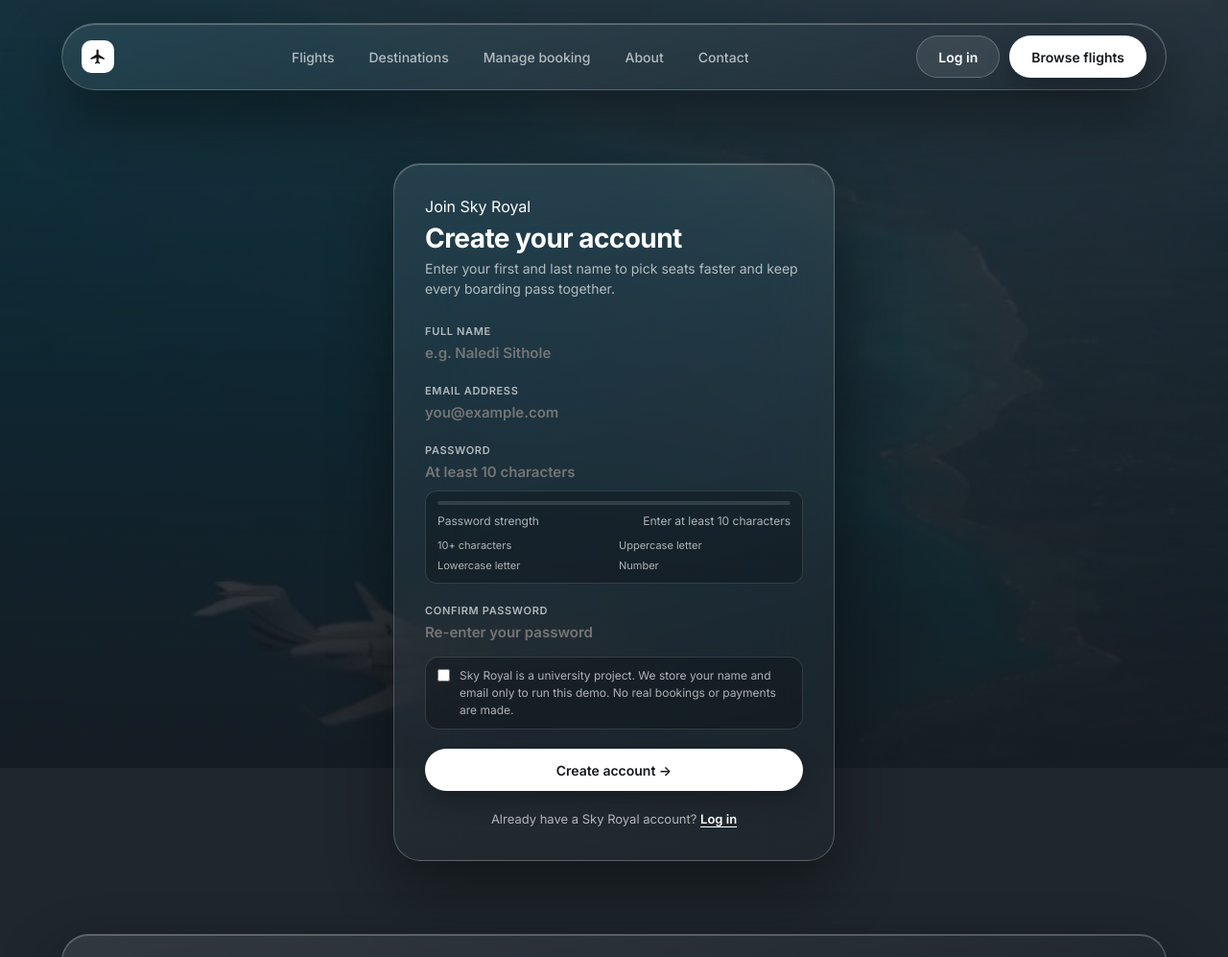
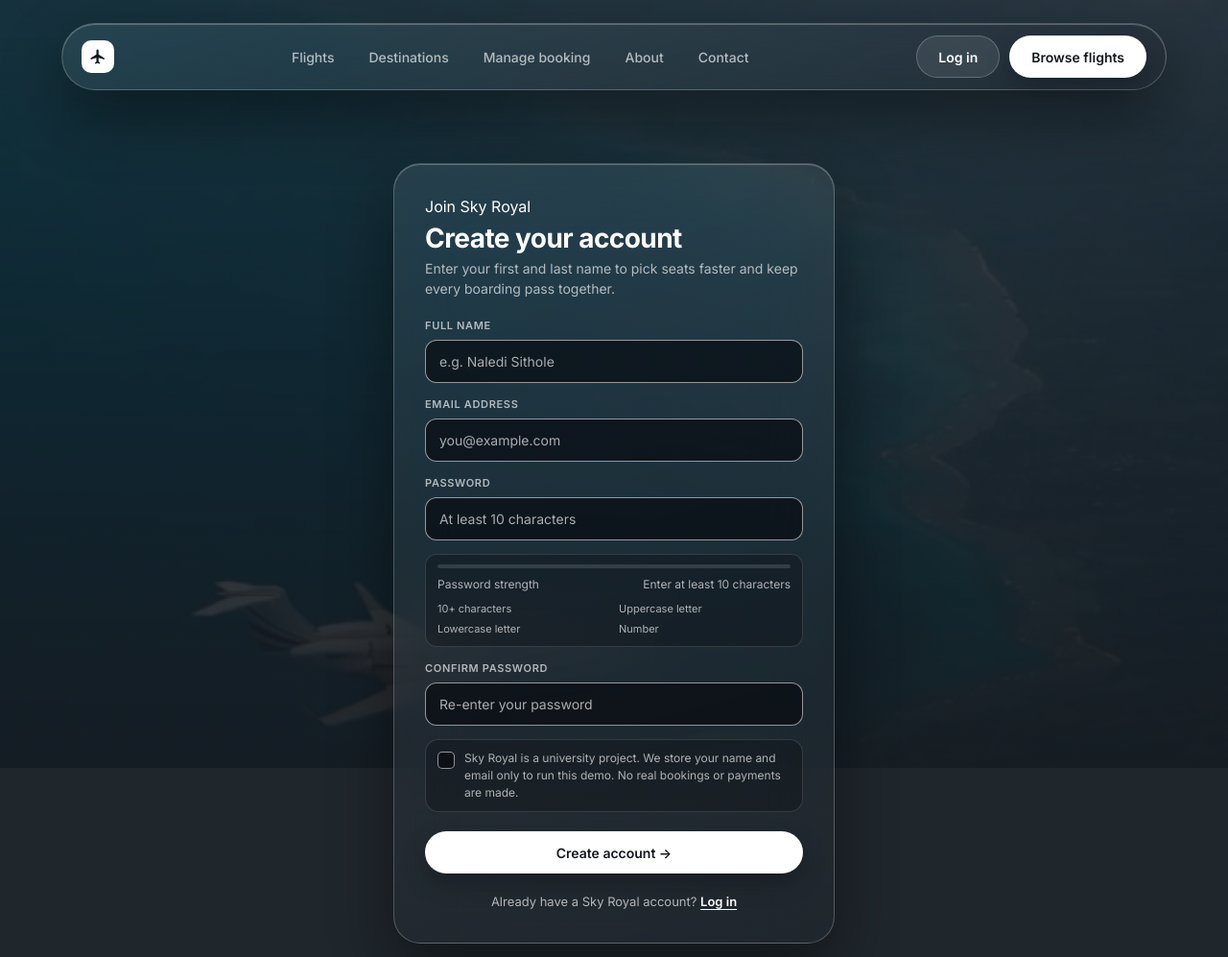
Before and after one commit to zennin7/flight-reservation-system, a Spring app: page /register in a window 1280 px wide. Shown: the top 997 px of the page at 96% size. Run offline with Thymeleaf, Linux system fonts and the light colour scheme; the template is opened without the code that fills it, so the values that code supplies are empty.

Commit message:
P2 Step 0: update welcome copy, add high-contrast auth inputs and custom consent checkbox
Co-authored-by: SinikiweMasondo <osmasondo06@gmail.com>
Co-authored-by: ThelediMaluleka <theledimaluleka@gmail.com>

```diff
--- a/core/src/main/resources/email/welcome.html
+++ b/core/src/main/resources/email/welcome.html
@@ -57,7 +57,7 @@
               <h1 style="margin:0 0 12px 0; font-size:28px; line-height:1.22; font-weight:700; letter-spacing:-0.02em; color:#ffffff;"
                   th:text="${'Welcome aboard, ' + firstName + '.'}">Welcome aboard, Traveller.</h1>
               <p style="margin:0 0 22px 0; font-size:15px; line-height:1.6; color:#cfd5dc;">
-                Hi <span th:text="${fullName}" style="color:#ffffff; font-weight:600;">Traveller Name</span>, your Sky Royal profile is active and you are signed in. Everything is set for calm, clear flight booking from search to gate.
+                Hi <span th:text="${fullName}" style="color:#ffffff; font-weight:600;">Traveller Name</span>, your Sky Royal profile is active. Everything is set for calm, clear flight booking from search to gate.
               </p>
 
               <!-- Three Highlights -->
@@ -83,7 +83,7 @@
                         <td width="30" valign="top" style="width:30px; font-size:13px; font-weight:700; color:#4da3ff; padding-top:2px;">02</td>
                         <td valign="top">
                           <div style="font-size:14px; font-weight:700; color:#ffffff; margin:0 0 4px 0;">Fares you can see the reason for</div>
-                          <div style="font-size:13px; line-height:1.5; color:#b8c0c9;">Transparent base and cabin pricing upfront, with no hidden checkout fees.</div>
+                          <div style="font-size:13px; line-height:1.5; color:#b8c0c9;">See the base fare plus any demand and timing adjustment before you pay.</div>
                         </td>
                       </tr>
                     </table>
@@ -97,7 +97,7 @@
                         <td width="30" valign="top" style="width:30px; font-size:13px; font-weight:700; color:#4da3ff; padding-top:2px;">03</td>
                         <td valign="top">
                           <div style="font-size:14px; font-weight:700; color:#ffffff; margin:0 0 4px 0;">A boarding pass with a QR code you can verify</div>
-                          <div style="font-size:13px; line-height:1.5; color:#b8c0c9;">Retrieve your booking anytime with a scannable pass and downloadable PDF voucher.</div>
+                          <div style="font-size:13px; line-height:1.5; color:#b8c0c9;">View it online or download the PDF boarding pass.</div>
                         </td>
                       </tr>
                     </table>
--- a/core/src/main/resources/email/welcome.txt
+++ b/core/src/main/resources/email/welcome.txt
@@ -3,12 +3,12 @@ SKY ROYAL
 
 Welcome aboard, [(${firstName})].
 
-Hi [(${fullName})], your Sky Royal profile is active and you are signed in. Everything is set for calm, clear flight booking from search to gate.
+Hi [(${fullName})], your Sky Royal profile is active. Everything is set for calm, clear flight booking from search to gate.
 
 What you can do with Sky Royal:
 - Pick your exact seat on a live seat map
-- Fares you can see the reason for
-- A boarding pass with a QR code you can verify
+- Fares you can see the reason for: see the base fare plus any demand and timing adjustment before you pay.
+- A boarding pass with a QR code you can verify: view it online or download the PDF boarding pass.
 
 Your username: [(${username})]
 (You can sign in with either your username or email address.)
--- a/web/src/main/resources/static/css/glass-web.css
+++ b/web/src/main/resources/static/css/glass-web.css
@@ -39,6 +39,12 @@
     --glass-seat-free-edge: rgba(165, 180, 252, 0.78);
     --glass-seat-free-glow: 0 0 12px rgba(129, 140, 248, 0.32), inset 0 1px 0 rgba(255, 255, 255, 0.32);
     --glass-seat-yours-glow: 0 0 18px rgba(255, 255, 255, 0.58);
+    --glass-input-bg: rgba(9, 13, 18, 0.72);
+    --glass-input-bg-focus: rgba(12, 18, 25, 0.86);
+    --glass-input-border: rgba(255, 255, 255, 0.56);
+    --glass-input-border-hover: rgba(255, 255, 255, 0.80);
+    --glass-input-placeholder: rgba(255, 255, 255, 0.65);
+    --glass-input-focus-ring: 0 0 0 3px rgba(77, 163, 255, 0.44);
 }
 
 *, *::before, *::after {
@@ -182,6 +188,8 @@ main, section, .glass-panel, .routes-panel, .routes-table-wrap {
     font-weight: 700;
     font-size: 17px;
     letter-spacing: -0.02em;
+    white-space: nowrap;
+    flex-shrink: 0;
 }
 
 .nav-brand-badge {
@@ -215,6 +223,7 @@ main, section, .glass-panel, .routes-panel, .routes-table-wrap {
     font-size: 14px;
     font-weight: 500;
     color: var(--glass-text-muted);
+    white-space: nowrap;
     transition: background-color 0.15s ease, color 0.15s ease;
 }
 
@@ -1070,6 +1079,12 @@ main, section, .glass-panel, .routes-panel, .routes-table-wrap {
     pointer-events: none;
 }
 
+.auth-form .field-group {
+    display: flex;
+    flex-direction: column;
+    gap: 6px;
+}
+
 .field-group,
 .field-group .field-control {
     min-width: 0;
@@ -1077,7 +1092,40 @@ main, section, .glass-panel, .routes-panel, .routes-table-wrap {
     width: 100%;
 }
 
-.field-control.is-invalid {
+.auth-form .field-control {
+    background: var(--glass-input-bg);
+    border: 1px solid var(--glass-input-border);
+    border-radius: 12px;
+    padding: 12px 14px;
+    min-height: 44px;
+    font-size: 14px;
+    font-weight: 500;
+    line-height: 1.4;
+    color: var(--glass-text);
+    transition: border-color 140ms ease, background 140ms ease, box-shadow 140ms ease;
+}
+
+.auth-form .field-control::placeholder {
+    color: var(--glass-input-placeholder);
+    font-weight: 400;
+    opacity: 1;
+}
+
+.auth-form .field-control:hover {
+    border-color: var(--glass-input-border-hover);
+}
+
+.auth-form .field-control:focus,
+.auth-form .field-control:focus-visible {
+    background: var(--glass-input-bg-focus);
+    border-color: var(--glass-accent);
+    box-shadow: var(--glass-input-focus-ring);
+    outline: 2px solid var(--glass-accent);
+    outline-offset: 2px;
+}
+
+.field-control.is-invalid,
+.auth-form .field-control.is-invalid {
     border-color: var(--glass-danger);
     outline: 1px solid var(--glass-danger);
 }
@@ -1165,9 +1213,50 @@ main, section, .glass-panel, .routes-panel, .routes-table-wrap {
 }
 
 .consent-check {
+    appearance: none;
+    -webkit-appearance: none;
     margin-top: 2px;
+    width: 18px;
+    height: 18px;
     flex: 0 0 auto;
-    accent-color: var(--glass-accent);
+    border-radius: 5px;
+    border: 1.5px solid var(--glass-input-border);
+    background: var(--glass-input-bg);
+    display: inline-grid;
+    place-content: center;
+    cursor: pointer;
+    transition: background 140ms ease, border-color 140ms ease, box-shadow 140ms ease;
+}
+
+.consent-check::after {
+    content: "";
+    width: 5px;
+    height: 9px;
+    border-right: 2px solid var(--glass-ink);
+    border-bottom: 2px solid var(--glass-ink);
+    transform: rotate(42deg) scale(0);
+    transform-origin: center;
+    margin-top: -2px;
+    transition: transform 120ms ease;
+}
+
+.consent-check:hover {
+    border-color: var(--glass-input-border-hover);
+}
+
+.consent-check:focus-visible {
+    outline: 2px solid var(--glass-accent);
+    outline-offset: 2px;
+    box-shadow: var(--glass-input-focus-ring);
+}
+
+.consent-check:checked {
+    background: var(--glass-accent);
+    border-color: var(--glass-accent);
+}
+
+.consent-check:checked::after {
+    transform: rotate(42deg) scale(1);
 }
 
 .consent-copy {
--- a/web/src/main/resources/templates/login.html
+++ b/web/src/main/resources/templates/login.html
@@ -67,7 +67,7 @@
                      placeholder="Enter your password" required>
             </div>
 
-            <button type="submit" class="btn-pill btn-white" style="width: 100%; margin-top: 6px;">
+            <button type="submit" class="btn-pill btn-white auth-submit">
               Log In &rarr;
             </button>
           </form>
@@ -77,7 +77,8 @@
           </div>
 
           <div class="auth-demo-box">
-            Demo Admin: <code>testadmin</code> / <code>Passw0rd!</code> &bull; Customer: <code>customer</code> / <code>Passw0rd!</code><br>
+            Demo Admin: <code>testadmin</code> / <code>Passw0rd!</code><br>
+            Demo Customer: <code>customer</code> / <code>Passw0rd!</code><br>
             <span>Username or email both work.</span>
           </div>
         </section>
```
Also changed, not shown: 1 other file.
